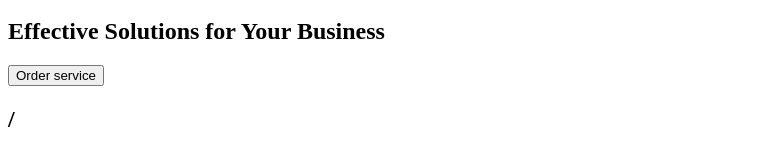
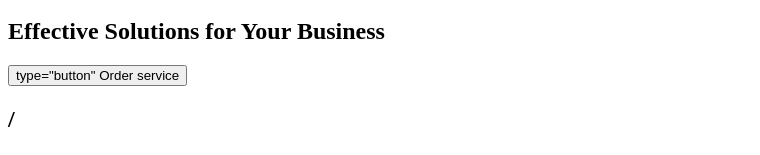
Before and after one commit to mserban27/goit-markup-hw-01, a plain HTML site: page index.html in a window 1280 px wide. Shown: the part 150-305 px from the top of the page, without its empty margins (0-760 px from the left). Drawn offline with Linux system fonts and the light colour scheme.

Commit message:
Final changes

```diff
--- a/index.html
+++ b/index.html
@@ -24,7 +24,7 @@
     <main>
       <section>
         <h1>Effective Solutions for Your Business</h1>
-        <button type="Order service">Order service</button>
+        <button>type="button" Order service</button>
       </section>
 
       <section>
@@ -61,7 +61,7 @@
         </ul>
       </section>
       <section>
-        <h2>Our team</h2>
+        <h2> Our team </h2>
         <ul>
           <li>
             <img
```
